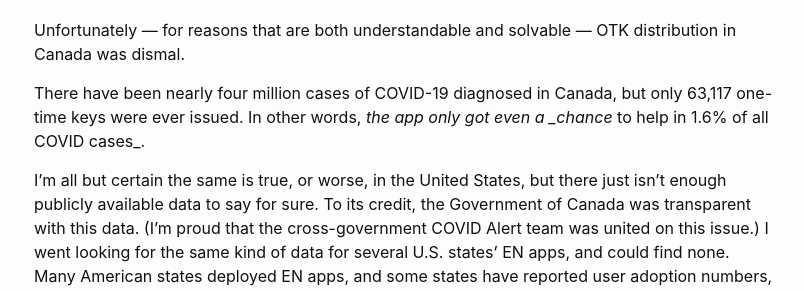
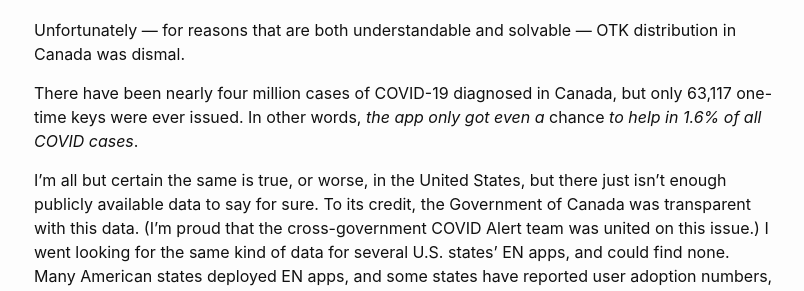
Before and after one commit to aaronsnow/aaronsnow.github.io, a Jekyll site: the page built from _posts/2022-06-22-why-exposure-notification-apps-didnt-meet-expectations.md, in a window 1280 px wide and 900 px high, scrolled down 1230 px. Shown: the part 153-444 px from the top of the window, without its empty margins (236-1040 px from the left). Built offline with Jekyll 4.4.1, drawn with Linux system fonts in a browser that asks for light colours.

Commit message:
fix one italicization error

```diff
--- a/_posts/2022-06-22-why-exposure-notification-apps-didnt-meet-expectations.md
+++ b/_posts/2022-06-22-why-exposure-notification-apps-didnt-meet-expectations.md
@@ -24,7 +24,7 @@
 
 Unfortunately — for reasons that are both understandable and solvable — OTK distribution in Canada was dismal.
 
-There have been nearly four million cases of COVID-19 diagnosed in Canada, but only 63,117 one-time keys were ever issued. In other words, _the app only got even a _chance_ to help in 1.6% of all COVID cases_.
+There have been nearly four million cases of COVID-19 diagnosed in Canada, but only 63,117 one-time keys were ever issued. In other words, _the app only got even a_ chance _to help in 1.6% of all COVID cases_.
 
 I’m all but certain the same is true, or worse, in the United States, but there just isn’t enough publicly available data to say for sure. To its credit, the Government of Canada was transparent with this data. (I’m proud that the cross-government COVID Alert team was united on this issue.) I went looking for the same kind of data for several U.S. states’ EN apps, and could find none. Many American states deployed EN apps, and some states have reported user adoption numbers, but I haven’t found any state that openly tracks or reports the number of one-time keys issued or entered into its users’ phones — so we have no idea how much or little COVID spread was (or is) curbed by their apps.
 
```
